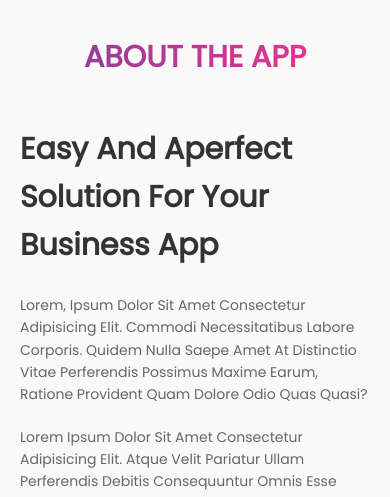
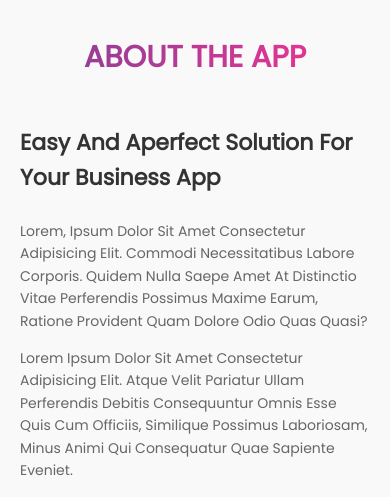
Before and after one commit to ahmedalifarajallah/Best-App, a plain HTML site: page index.html in a window 390 px wide. Shown: the part 2750-3247 px from the top of the page. Drawn offline with Linux system fonts and the light colour scheme.

Commit message:
Update main.css

```diff
--- a/css/main.css
+++ b/css/main.css
@@ -322,7 +322,7 @@ header label {
 .about .about-cont .about-txt p {
   line-height: 1.6;
   font-size: 14px;
-  margin-bottom: 20px;
+  margin-bottom: 15px;
   color: #666;
 }
 @media (max-width: 768px) {
@@ -333,10 +333,11 @@ header label {
   .about .about-cont {
     display: flex;
     flex-wrap: wrap;
+    text-align- center;
   }
 
   .about .about-cont .about-txt h3 {
-    font-size: 18xp
+    font-size: 22px
   }
 
   .about .about-cont img {
```
